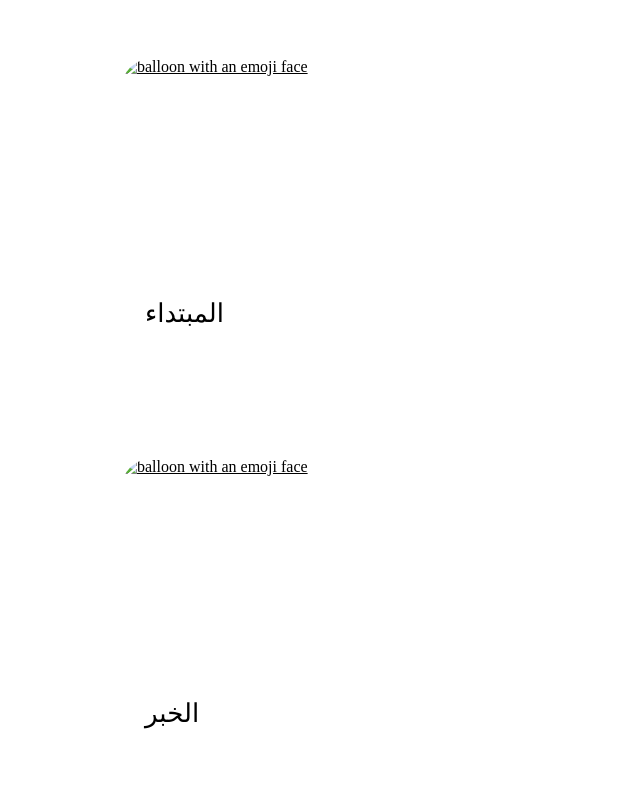
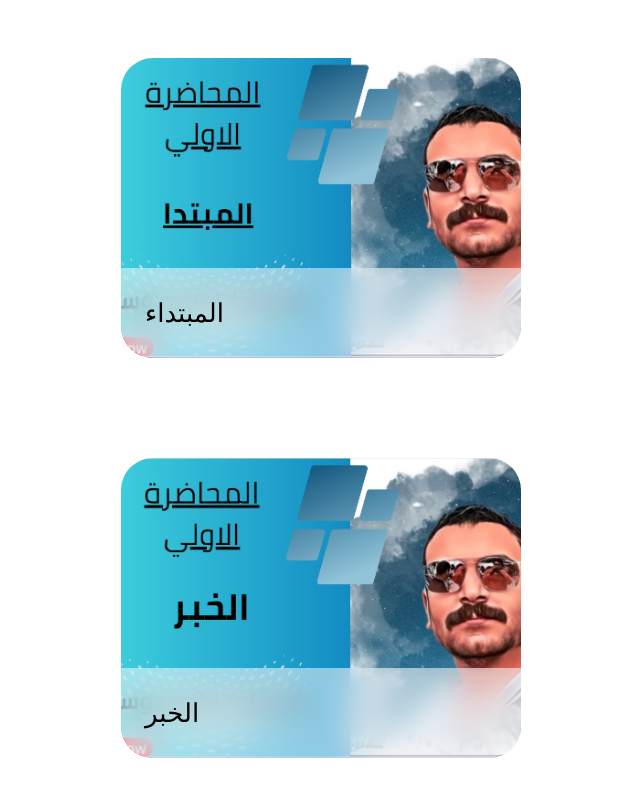
Before and after one commit to web-led/ahmedyoussef, a plain HTML site: page index.html in a window 1280 px wide. Shown: the whole page, without its empty margins (319-959 px from the left). Drawn offline with Linux system fonts and the light colour scheme.

Commit message:
Update index.html

```diff
--- a/index.html
+++ b/index.html
@@ -89,7 +89,7 @@
 
 <body>
     <a href="https://script.google.com/macros/s/AKfycbw1gcXKqK4UugGBIRXUerSUg0_MCdpJVwERKP1lGxf3-DenepVZ3BFHBGTbX8r3_tFVSA/exec" class="card">
-        <img src=""
+        <img src="2.jpeg"
             alt="balloon with an emoji face" class="card__img">
         <span class="card__footer">
             <span>المبتداء</span>
@@ -103,7 +103,7 @@
     </a>
 
     <a href="https://script.google.com/macros/s/AKfycbx7ye6P0q_hUNagrbWLJRg4BvOVtOxxykJoNI_AwGqU6zUtdQIGtxS0C0gVPalCalia/exec" class="card">
-        <img src=""
+        <img src="1.jpeg"
             alt="balloon with an emoji face" class="card__img">
         <span class="card__footer">
             <span>الخبر</span>
```
